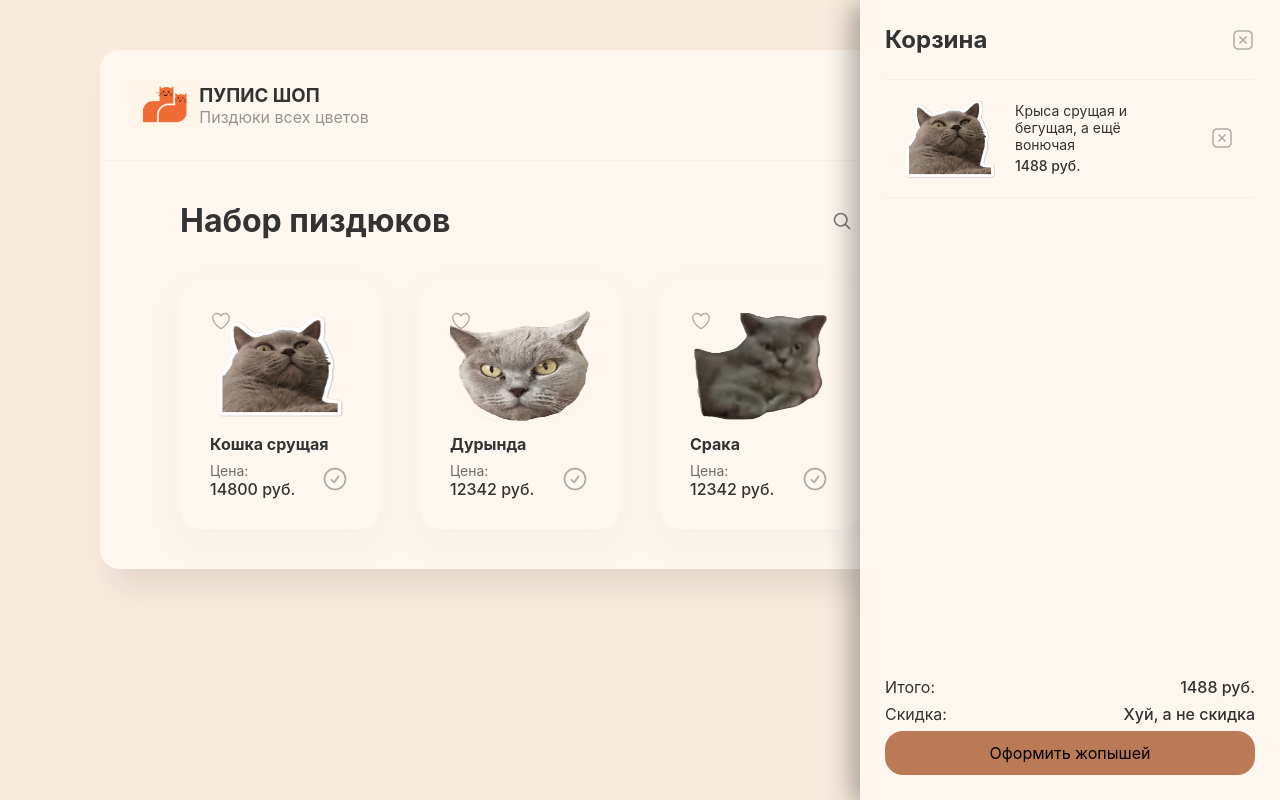
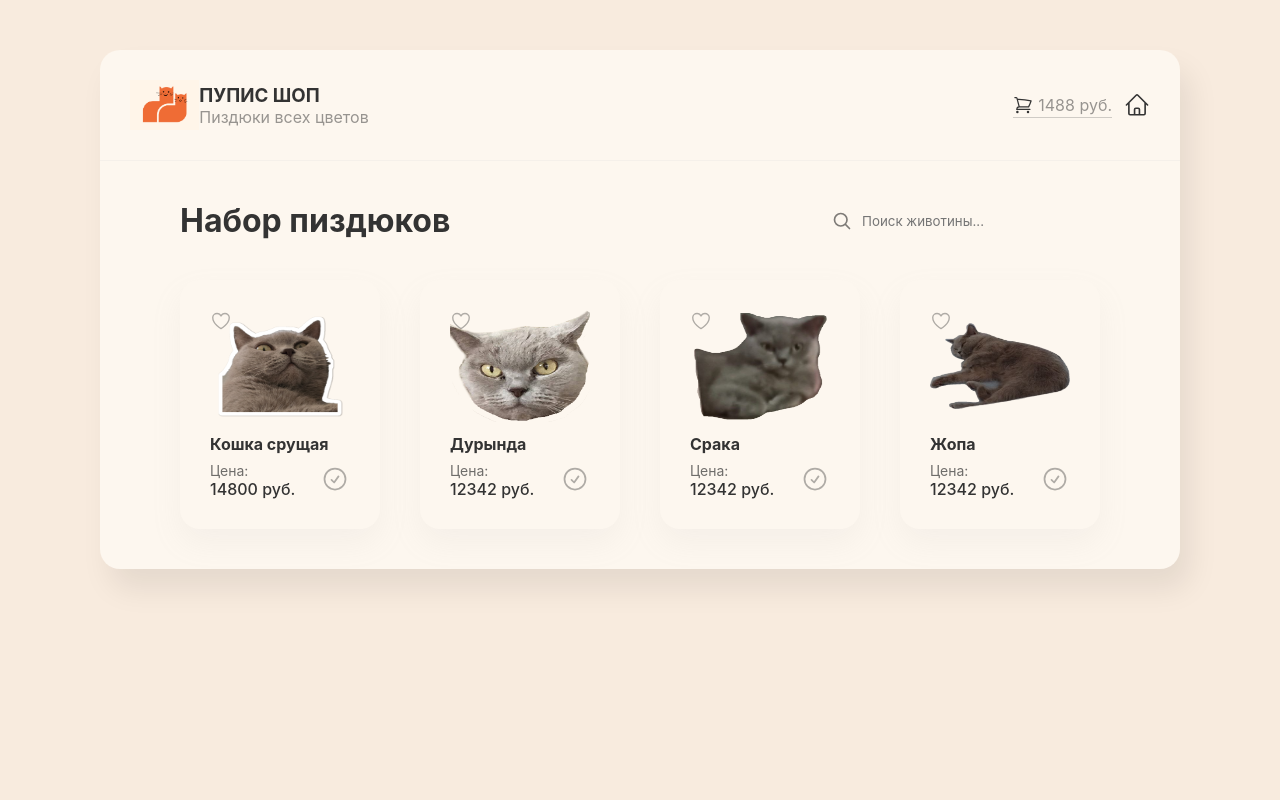
Before and after one commit to Woofasa/pupis-shop, a React (Vite) app: page / in a window 1280 px wide. Built offline with nearby package versions, Linux system fonts and the light colour scheme.

Commit message:
Пятый день

```diff
--- a/src/App.jsx
+++ b/src/App.jsx
@@ -13,7 +13,7 @@ const arr = [
 function App() {
   return (
     <div className="wrapper default">
-      <CartDrawer />
+      <CartDrawer isOpen={false} />
       <Header />
       <div className="content">
         <div className="content-top">
--- a/src/components/Card/Card.jsx
+++ b/src/components/Card/Card.jsx
@@ -1,6 +1,11 @@
+import { useState } from 'react';
 import styles from './Card.module.scss';
 
 function Card(props) {
+  const [isBuyIconActive, setIsBuyIconActive] = useState(false);
+
+  const handleIsBuyIconActive = () => setIsBuyIconActive(!isBuyIconActive);
+
   return (
     <div className={styles.card}>
       <button
@@ -37,10 +42,10 @@ function Card(props) {
         </div>
         <button
           className={styles.buyButton}
-          onClick={props.buyButtonClick}
+          onClick={handleIsBuyIconActive}
         >
           <svg
-            className={styles.buyIcon}
+            className={`${styles.buyIcon} ${isBuyIconActive ? styles.active : ''}`}
             height={28}
             width={28}
             xmlns="http://www.w3.org/2000/svg"
--- a/src/components/Card/Card.module.scss
+++ b/src/components/Card/Card.module.scss
@@ -70,3 +70,8 @@
     fill: rgba(63, 214, 63, 0.7);
   }
 }
+
+.buyIcon.active {
+  opacity: 1;
+  fill: rgba(63, 214, 63, 0.7);
+}
--- a/src/components/CartDrawer/CartDrawer.jsx
+++ b/src/components/CartDrawer/CartDrawer.jsx
@@ -1,20 +1,42 @@
+import { use, useState } from 'react';
 import styles from './CartDrawer.module.scss';
 
 function CartDrawer() {
+  const [isOpen, setIsOpen] = useState(false);
   return (
-    <div className={styles.drawer}>
+    <div
+      className={styles.drawer}
+      style={{ display: isOpen ? 'flex' : 'none' }}
+    >
       <div className={styles.drawerHeader}>
         <h2>Корзина</h2>
-        <img className={styles.cartXButton} src="/img/remove-btn.svg" alt="close" />
+        <button
+          className={styles.cartWindowClose}
+          onClick={() => setIsOpen(false)}
+        >
+          <img
+            className={styles.cartXButton}
+            src="/img/remove-btn.svg"
+            alt="close"
+          />
+        </button>
       </div>
       <div className={styles.cartItems}>
         <div className={styles.cartItem}>
-          <img className={styles.cartItemImage} src="/img/animals/cats/krisa.png" alt="Крыса" />
+          <img
+            className={styles.cartItemImage}
+            src="/img/animals/cats/krisa.png"
+            alt="Крыса"
+          />
           <div className={styles.cartItemInfo}>
             <p>Крыса срущая и бегущая, а ещё вонючая</p>
             <b>1488 руб.</b>
           </div>
-          <img className={styles.cartXButton} src="/img/remove-btn.svg" alt="remove" />
+          <img
+            className={styles.cartXButton}
+            src="/img/remove-btn.svg"
+            alt="remove"
+          />
         </div>
       </div>
       <ul className={styles.cartTotalPrice}>
--- a/src/components/CartDrawer/CartDrawer.module.scss
+++ b/src/components/CartDrawer/CartDrawer.module.scss
@@ -1,4 +1,6 @@
 .drawer {
+  flex-direction: column;
+  z-index: 1;
   position: fixed;
   right: 0;
   top: 0;
@@ -7,9 +9,6 @@
   background: rgb(253, 247, 239);
   box-shadow: -10px 4px 24px rgb(0, 0, 0, 0.3);
   padding: 25px;
-  display: flex;
-  flex-direction: column;
-  z-index: 1;
 }
 
 .drawerHeader {
@@ -18,6 +17,11 @@
   align-items: center;
   padding-bottom: 25px;
   border-bottom: 1px solid rgba(163, 163, 163, 0.1);
+}
+
+.cartWindowClose {
+  border: 0;
+  background: transparent;
 }
 
 .cartXButton {
--- a/src/components/Header/Header.jsx
+++ b/src/components/Header/Header.jsx
@@ -4,7 +4,11 @@ function Header() {
   return (
     <header>
       <div className={styles.headerLeft}>
-        <img className={styles.mainLogo} src="/img/logo.png" alt="" />
+        <img
+          className={styles.mainLogo}
+          src="/img/logo.png"
+          alt=""
+        />
         <div>
           <h3>ПУПИС ШОП</h3>
           <p>Пиздюки всех цветов</p>
```
